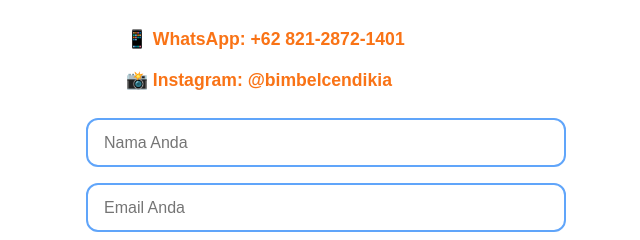
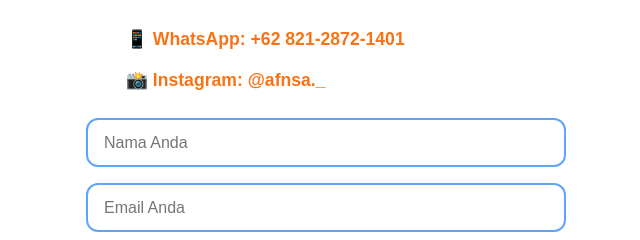
Before and after one commit to Xpurple27/Bimbel-Cendikia, a plain HTML site: page index.html in a window 1280 px wide. Shown: the part 3424-3664 px from the top of the page, 314-954 px from the left. Drawn offline with Linux system fonts and the light colour scheme.

Commit message:
Update index.html

```diff
--- a/index.html
+++ b/index.html
@@ -138,7 +138,7 @@
       <h2 id="contact-title">Contact Us</h2>
       <div class="contact-info" aria-label="Contact information">
         <p>📱 WhatsApp: <a href="https://wa.me/6282128721401" target="_blank" rel="noopener noreferrer" style="color:#F97316; text-decoration:none; font-weight:700;">+62 821-2872-1401</a></p>
-        <p>📸 Instagram: <a href="https://instagram.com/bimbelcendikia" target="_blank" rel="noopener noreferrer" style="color:#F97316; text-decoration:none; font-weight:700;">@bimbelcendikia</a></p>
+        <p>📸 Instagram: <a href="https://instagram.com/afnsa._" target="_blank" rel="noopener noreferrer" style="color:#F97316; text-decoration:none; font-weight:700;">@afnsa._</a></p>
       </div>
       <form class="contact-form" onsubmit="event.preventDefault(); alert('Terima kasih telah mengirim pesan! Kami akan menghubungi Anda segera.'); this.reset();" aria-label="Contact form">
         <input type="text" name="name" placeholder="Nama Anda" autocomplete="name" required />
```
